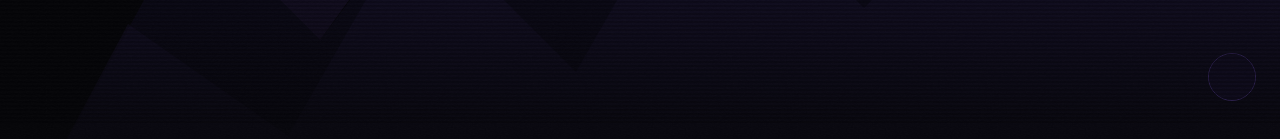
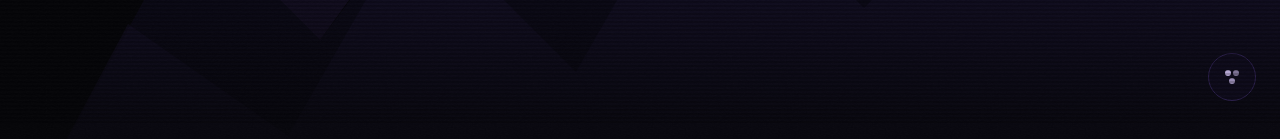
Before and after one commit to GoblikM/hollow-room, a Next.js app: page / in a window 1280 px wide. Shown: the part 675-814 px from the top of the page. Built offline with nearby package versions, Linux system fonts and the light colour scheme; a web font is replaced by a local one.

Commit message:
fix: replace glitch with chroma hover on theme picker button

```diff
--- a/src/components/ThemePicker.tsx
+++ b/src/components/ThemePicker.tsx
@@ -54,7 +54,6 @@
   return (
     <div
       ref={containerRef}
-      className="glitch-hover"
       style={{ position: "fixed", bottom: "1.5rem", right: "1.5rem", zIndex: 1000 }}
     >
       {open && (
@@ -76,7 +75,7 @@
         </div>
       )}
       <button
-        className="theme-picker-btn glitch-target"
+        className="theme-picker-btn"
         onClick={() => setOpen((v) => !v)}
         aria-label="Pick color scheme"
         aria-expanded={open}
--- a/src/styles/globals.css
+++ b/src/styles/globals.css
@@ -227,27 +227,13 @@
   transition: border-color 0.15s;
 }
 
-/* Glitch runs on ::after overlay so the button itself stays fully clickable */
-.theme-picker-btn.glitch-target {
-  animation: none !important;
-  clip-path: none !important;
-}
-
-.theme-picker-btn.glitch-target::after {
-  content: "";
-  position: absolute;
-  inset: 0;
-  border-radius: 50%;
-  background: inherit;
-  pointer-events: none;
-}
-
-.glitch-hover:hover .theme-picker-btn.glitch-target::after {
-  animation: glitch 0.6s steps(1) forwards;
-}
-
 .theme-picker-btn:hover {
   border-color: var(--color-accent);
+  color: var(--color-accent-bright);
+  text-shadow:
+    -2px 0 rgba(255, 0, 60, 0.6),
+     2px 0 rgba(0, 200, 255, 0.6),
+     0   0 rgba(180, 0, 255, 0.3);
 }
 
 .theme-picker-panel {
```
